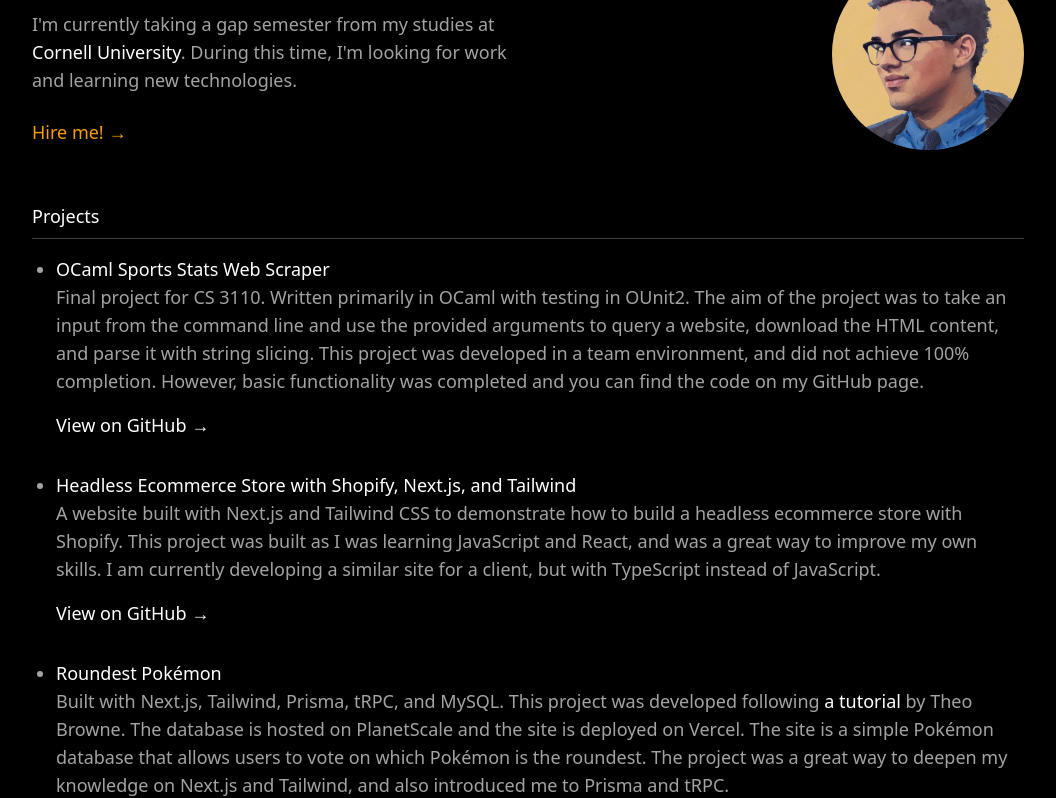
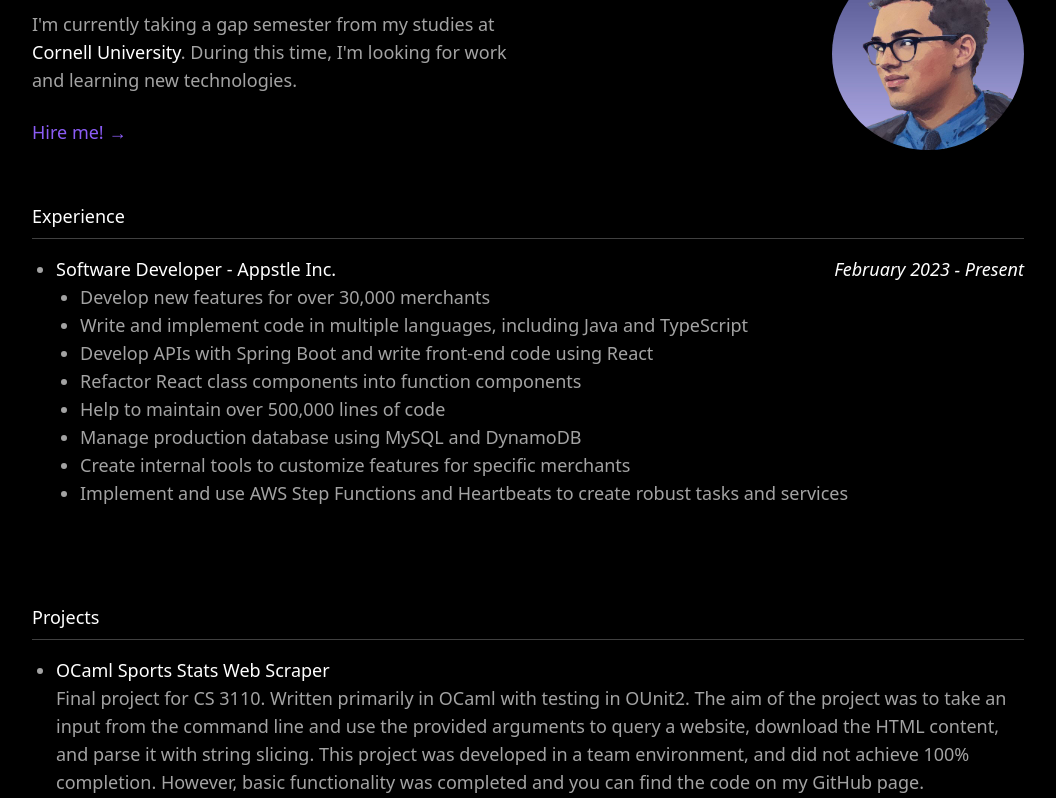
Before and after one commit to lucasdoell/portfolio, an Astro site: page / in a window 1280 px wide. Shown: the part 178-976 px from the top of the page, without its empty margins (112-1168 px from the left). Built offline with nearby package versions, Linux system fonts and the light colour scheme; Astro itself is replaced by a stand-in of ours.

Commit message:
feat: update website with new experience section

```diff
--- a/src/pages/index.astro
+++ b/src/pages/index.astro
@@ -21,8 +21,8 @@ import Footer from "@components/Footer.astro";
 
         <div class="py-6">
           <a
-            class="my-12 text-amber-500 duration-300 hover:text-amber-300 hover:transition-colors focus:text-amber-300 focus:transition-colors"
-            href="mailto:lucas@lucasdoell.com"
+            class="my-12 text-violet-500 duration-300 hover:text-violet-300 hover:transition-colors focus:text-violet-300 focus:transition-colors"
+            href="mailto:lucas@lux.dev"
           >
             Hire me! &rarr;
           </a>
@@ -31,11 +31,46 @@ import Footer from "@components/Footer.astro";
 
       <div>
         <img
-          src="/images/headshot.jpg"
+          src="/images/ai portrait purple.jpg"
           class="m-auto h-48 w-auto rounded-full md:m-0 md:ml-auto"
           alt="An AI-generated photo of Lucas."
         />
       </div>
+    </div>
+
+    <!-- Experience -->
+    <div class="py-8">
+      <h2 class="w-full border-b border-neutral-700 pb-2 text-white">
+        Experience
+      </h2>
+      <ul class="list-disc pl-6">
+        <li class="py-4">
+          <span class="text-white">Software Developer - Appstle Inc.</span>
+          <span class="italic lg:float-right lg:text-white">
+            February 2023 - Present
+          </span>
+          <ul class="list-disc pb-4 pl-6">
+            <li>Develop new features for over 30,000 merchants</li>
+            <li>
+              Write and implement code in multiple languages, including Java and
+              TypeScript
+            </li>
+            <li>
+              Develop APIs with Spring Boot and write front-end code using React
+            </li>
+            <li>Refactor React class components into function components</li>
+            <li>Help to maintain over 500,000 lines of code</li>
+            <li>Manage production database using MySQL and DynamoDB</li>
+            <li>
+              Create internal tools to customize features for specific merchants
+            </li>
+            <li>
+              Implement and use AWS Step Functions and Heartbeats to create
+              robust tasks and services
+            </li>
+          </ul>
+        </li>
+      </ul>
     </div>
 
     <!-- Projects -->
@@ -123,15 +158,16 @@ import Footer from "@components/Footer.astro";
       <ul class="list-disc pl-6">
         <li class="py-4">
           <span class="text-white">
-            CS 1110 - Intro to Computing using Python
+            CS 3110 - Data Structures and Functional Programming
           </span>
           <p class="pb-4">
-            Programming and problem solving using Python. Emphasizes principles
-            of software development, style, and testing. Topics include
-            procedures and functions, iteration, recursion, arrays and vectors,
-            strings, an operational model of procedure and function calls,
-            algorithms, exceptions, object-oriented programming. Weekly labs
-            provide guided practice on the computer, with staff present to help.
+            Advanced programming course that emphasizes functional programming
+            techniques and data structures. Programming topics include recursive
+            and higher-order procedures, models of programming language
+            evaluation and compilation, type systems, and polymorphism. Data
+            structures and algorithms covered include graph algorithms, balanced
+            trees, memory heaps, and garbage collection. Also covers techniques
+            for analyzing program performance and correctness.
           </p>
           <a
             class="text-white hover:text-gray-400"
@@ -163,16 +199,15 @@ import Footer from "@components/Footer.astro";
         </li>
         <li class="py-4">
           <span class="text-white">
-            CS 3110 - Data Structures and Functional Programming
+            CS 1110 - Intro to Computing using Python
           </span>
           <p class="pb-4">
-            Advanced programming course that emphasizes functional programming
-            techniques and data structures. Programming topics include recursive
-            and higher-order procedures, models of programming language
-            evaluation and compilation, type systems, and polymorphism. Data
-            structures and algorithms covered include graph algorithms, balanced
-            trees, memory heaps, and garbage collection. Also covers techniques
-            for analyzing program performance and correctness.
+            Programming and problem solving using Python. Emphasizes principles
+            of software development, style, and testing. Topics include
+            procedures and functions, iteration, recursion, arrays and vectors,
+            strings, an operational model of procedure and function calls,
+            algorithms, exceptions, object-oriented programming. Weekly labs
+            provide guided practice on the computer, with staff present to help.
           </p>
           <a
             class="text-white hover:text-gray-400"
```
Also changed, not shown: public/images/ai portrait purple.jpg (added).
